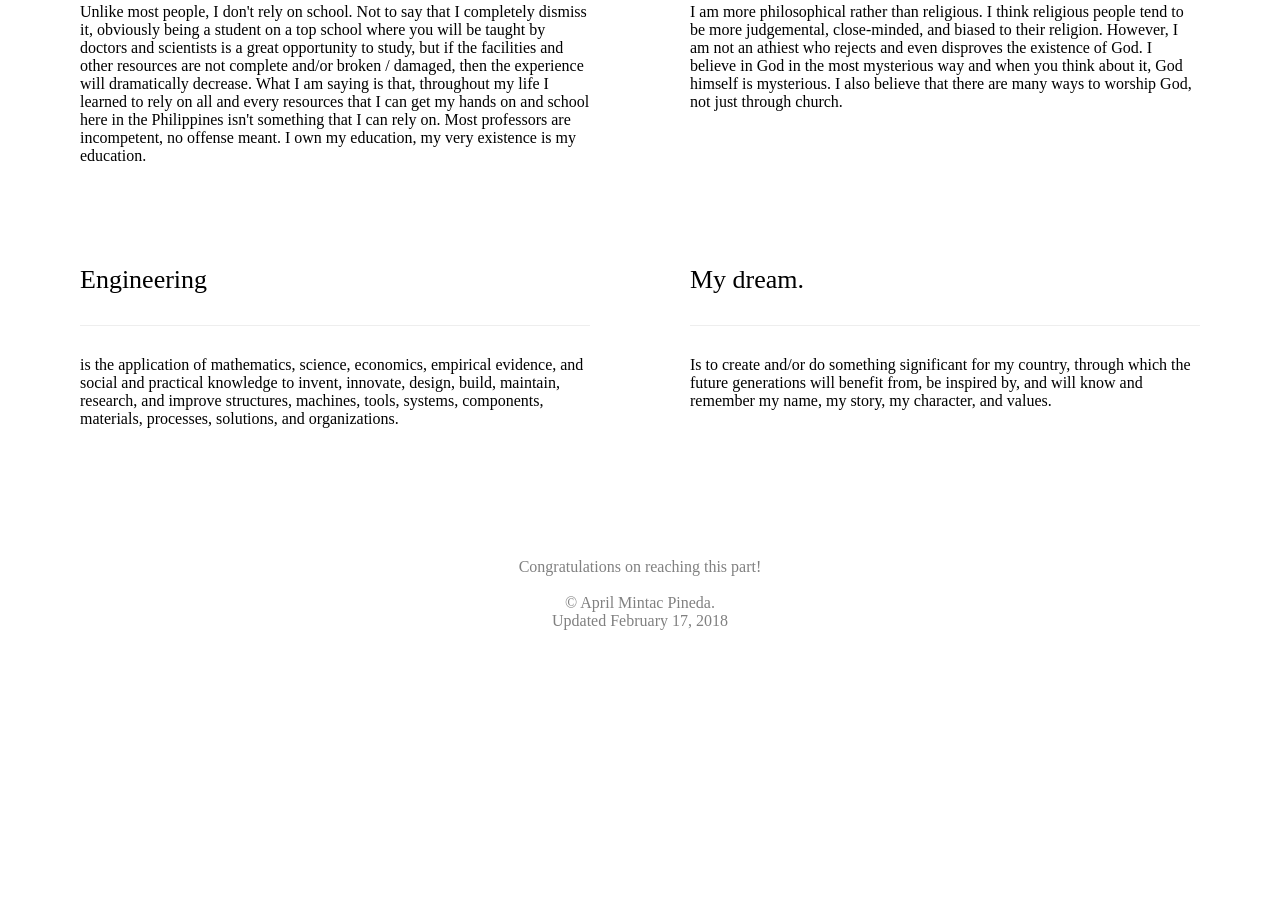
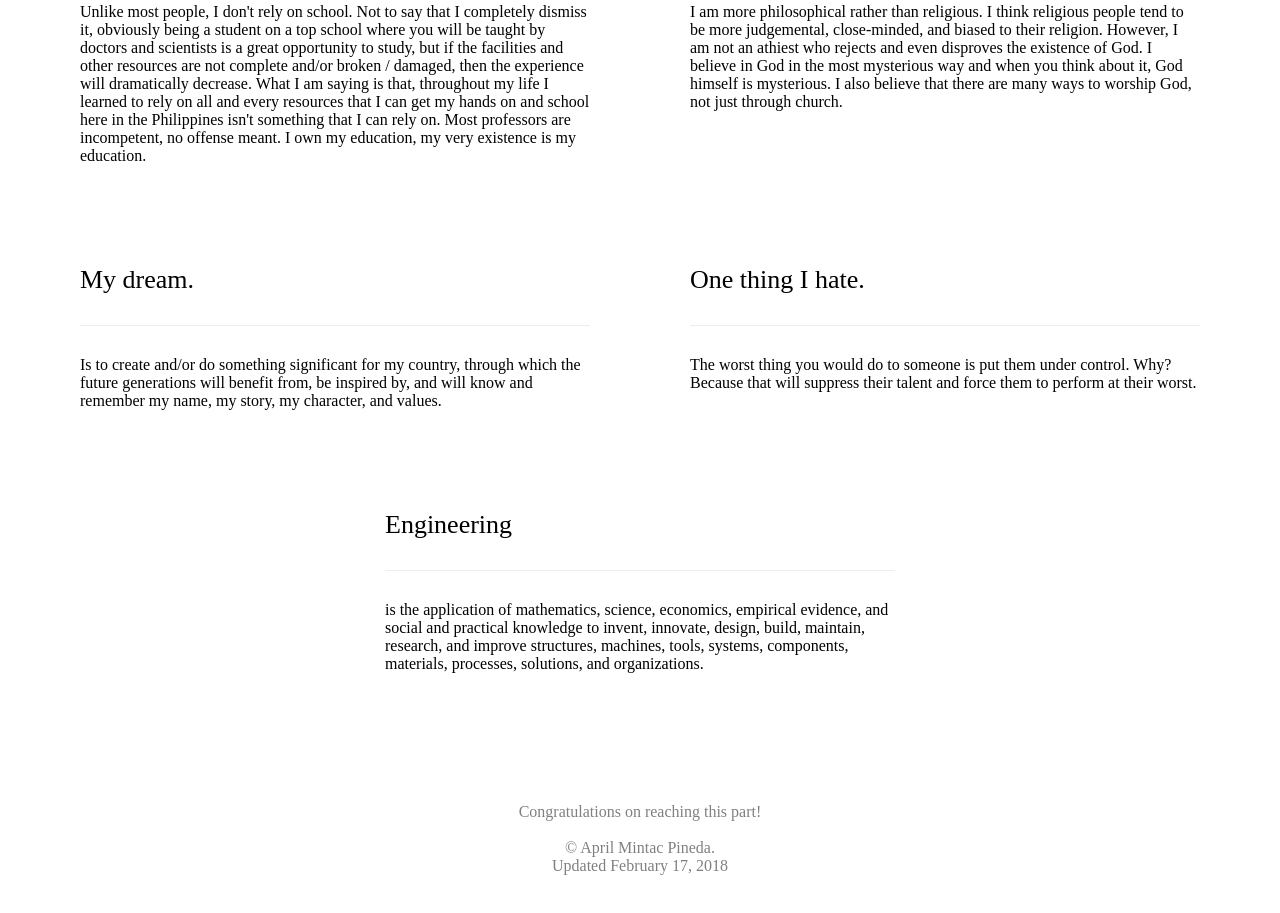
Before and after one commit to aprilmintacpineda/aprilmintacpineda.github.io, a website built with webpack: page index.html in a window 1280 px wide. Shown: the part 2824-3737 px from the top of the page. Before the commit the page ends 3504 px from the top, so only its background shows below. Built offline with nearby package versions, Linux system fonts and the light colour scheme.

Commit message:
one thing I hate

```diff
--- a/index.html
+++ b/index.html
@@ -135,12 +135,16 @@
         <p>I am more philosophical rather than religious. I think religious people tend to be more judgemental, close-minded, and biased to their religion. However, I am not an athiest who rejects and even disproves the existence of God. I believe in God in the most mysterious way and when you think about it, God himself is mysterious. I also believe that there are many ways to worship God, not just through church.</p>
       </div>
       <div class="cntns-standard">
+        <h1 class="h-secondary">My dream.</h1>
+        <p>Is to create and/or do something significant for my country, through which the future generations will benefit from, be inspired by, and will know and remember my name, my story, my character, and values.</p>
+      </div>
+      <div class="cntns-standard">
+        <h1 class="h-secondary">One thing I hate.</h1>
+        <p>The worst thing you would do to someone is put them under control. Why? Because that will suppress their talent and force them to perform at their worst.</p>
+      </div>
+      <div class="cntns-standard">
         <h1 class="h-secondary">Engineering</h1>
         <p>is the application of mathematics, science, economics, empirical evidence, and social and practical knowledge to invent, innovate, design, build, maintain, research, and improve structures, machines, tools, systems, components, materials, processes, solutions, and organizations.</p>
-      </div>
-      <div class="cntns-standard">
-        <h1 class="h-secondary">My dream.</h1>
-        <p>Is to create and/or do something significant for my country, through which the future generations will benefit from, be inspired by, and will know and remember my name, my story, my character, and values.</p>
       </div>
     </div>
   </section>
```
